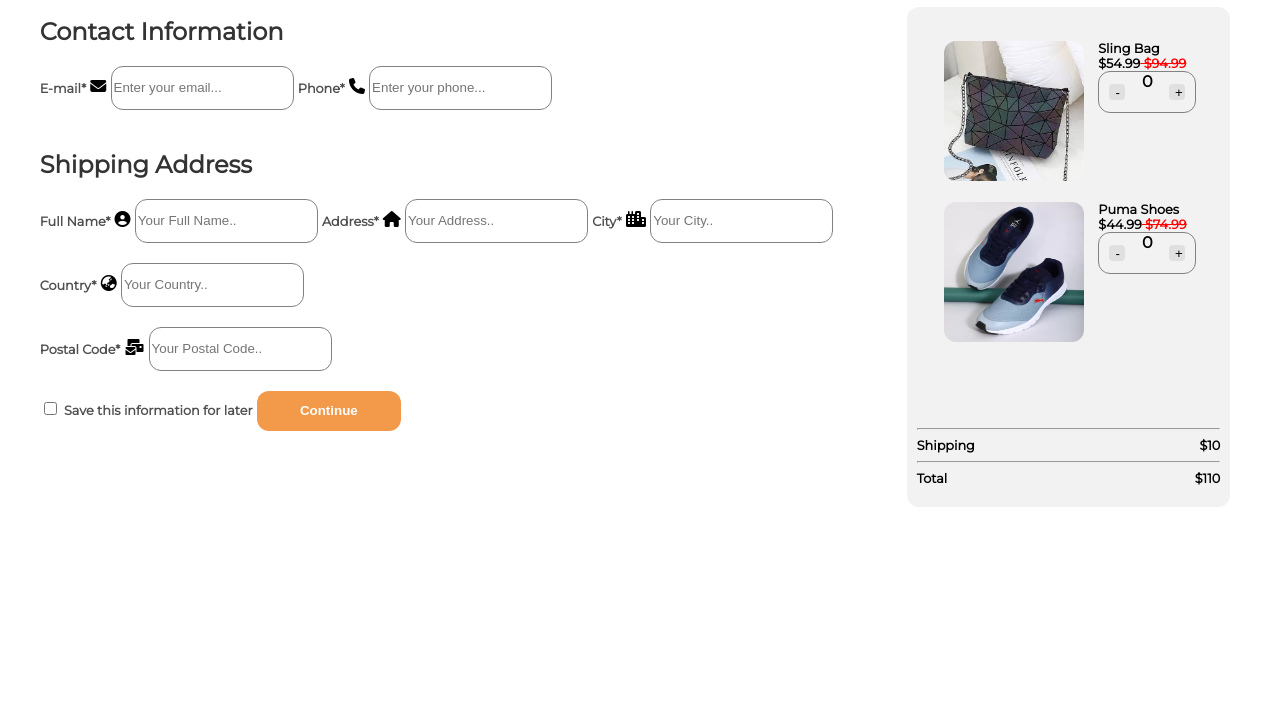
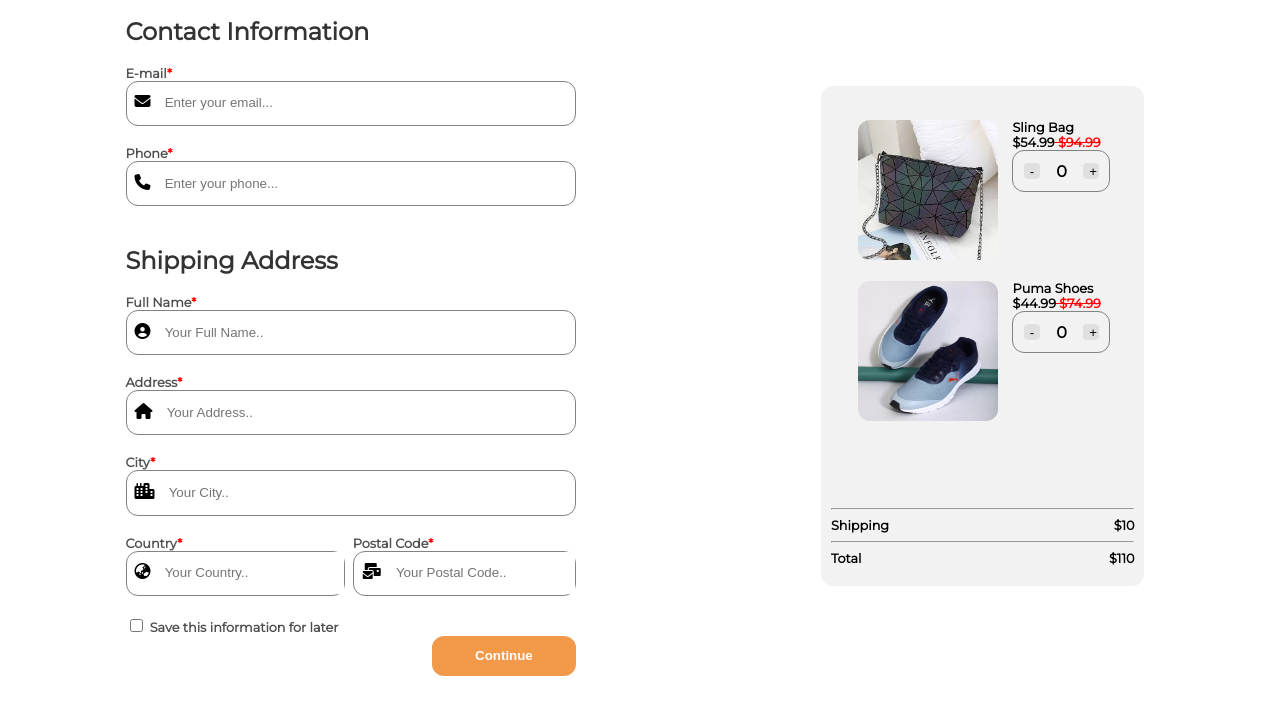
Before and after one commit to AyushMathpal/GDSC-website-round2, a plain HTML site: page GDSC Checkout page/index.html in a window 1280 px wide. Shown: the part 50-764 px from the top of the page. Drawn offline with Linux system fonts and the light colour scheme.

Commit message:
Update style.css

```diff
--- a/GDSC Checkout page/style.css
+++ b/GDSC Checkout page/style.css
@@ -13,7 +13,9 @@ h1{
 h2{
   color: #333333;
 }
-
+.star{
+  color: red;
+}
 .checkout{
     display: flex;
     justify-content: space-around;
@@ -23,18 +25,25 @@ h2{
   display: flex;
   flex-direction: column;
 }
-.top-form{
+.shipping-address{
   display: flex;
   flex-direction: column;
 
 }
-
-.bottom-form{
+.forms{
   display: flex;
   flex-direction: column;
+
 }
+.country-class{
+  display: flex;
+  flex-direction: column;
+  margin-right: 0.5rem;
+}
+
 .country-postal-code{
-  flex-direction: row;
+  display: flex;
+  flex-direction:row;
 }
 .submit-button{
   align-self: flex-end;
@@ -84,9 +93,11 @@ font-weight: 600;
 .input-style{
   height: 2.5rem;
 
-  border: 1px solid #828282;
-  border-radius: 12px;
-  margin-bottom: 20px;
+
+
+
+  border: 0;
+
 
 }
 .image{
@@ -118,9 +129,16 @@ height: 1rem;
 width: 1rem;
 align-self: center;
 }
-.no-of-items{
+#no-of-items-1{
   align-self: center;
 }
+#no-of-items-2{
+  align-self: center;
+}
+.input-style:not(#postal-code,#country){
+  width: 21.175rem;
+}
+
 h3{
   font-size: 0.8rem;
   margin: 0;
@@ -133,3 +151,23 @@ h3{
   display: flex;
   flex-direction: column;
 }
+.icons{
+  height: 2.7rem;
+
+  border: 1px solid #828282;
+  border-radius: 12px;
+  margin-bottom: 20px;
+
+
+}
+i{
+  padding: 0.5rem;
+}
+.postal-code-class{
+  display: flex;
+  flex-direction: column;
+}
+
+input:focus, textarea:focus, select:focus{
+       outline: none;
+   }
```
